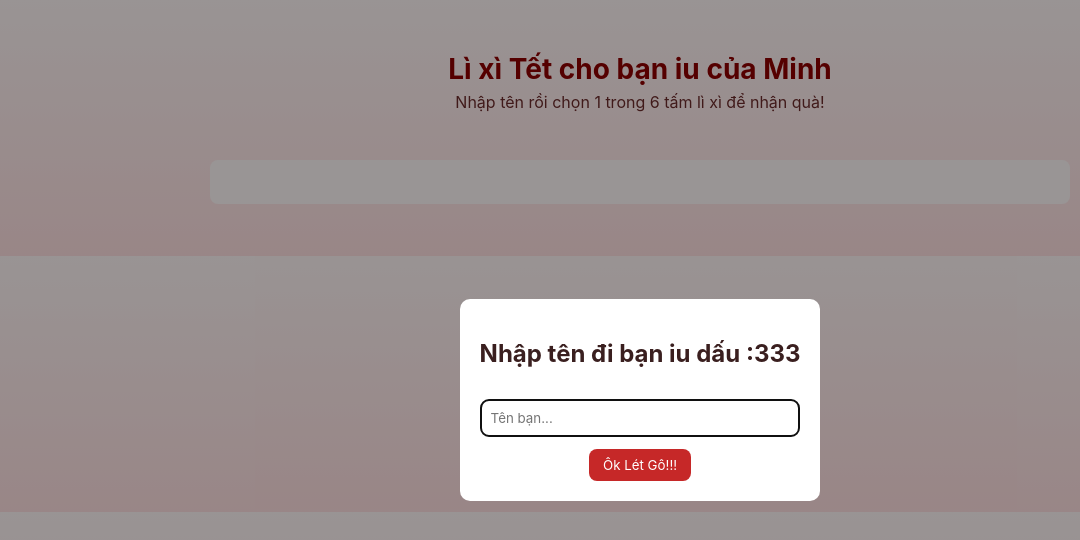
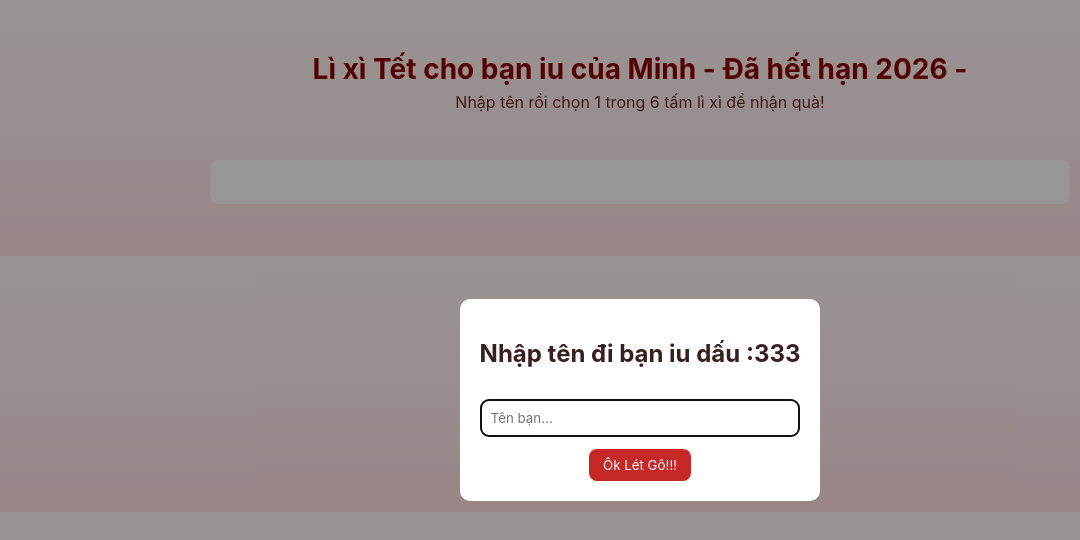
Before and after one commit to Nguyenvanminh289/lixi2026, a plain HTML site: page index.html in a window 1280 px wide. Shown: the whole page, without its empty margins (0-1080 px from the left). Drawn offline with Linux system fonts and the light colour scheme.

Commit message:
Update index.html

```diff
--- a/index.html
+++ b/index.html
@@ -9,7 +9,7 @@
 <body>
   <div class="container">
     <header>
-      <h1>Lì xì Tết cho bạn iu của Minh </h1>
+      <h1>Lì xì Tết cho bạn iu của Minh - Đã hết hạn 2026 - </h1>
       <p>Nhập tên rồi chọn 1 trong 6 tấm lì xì để nhận quà!</p>
     </header>
 
```
